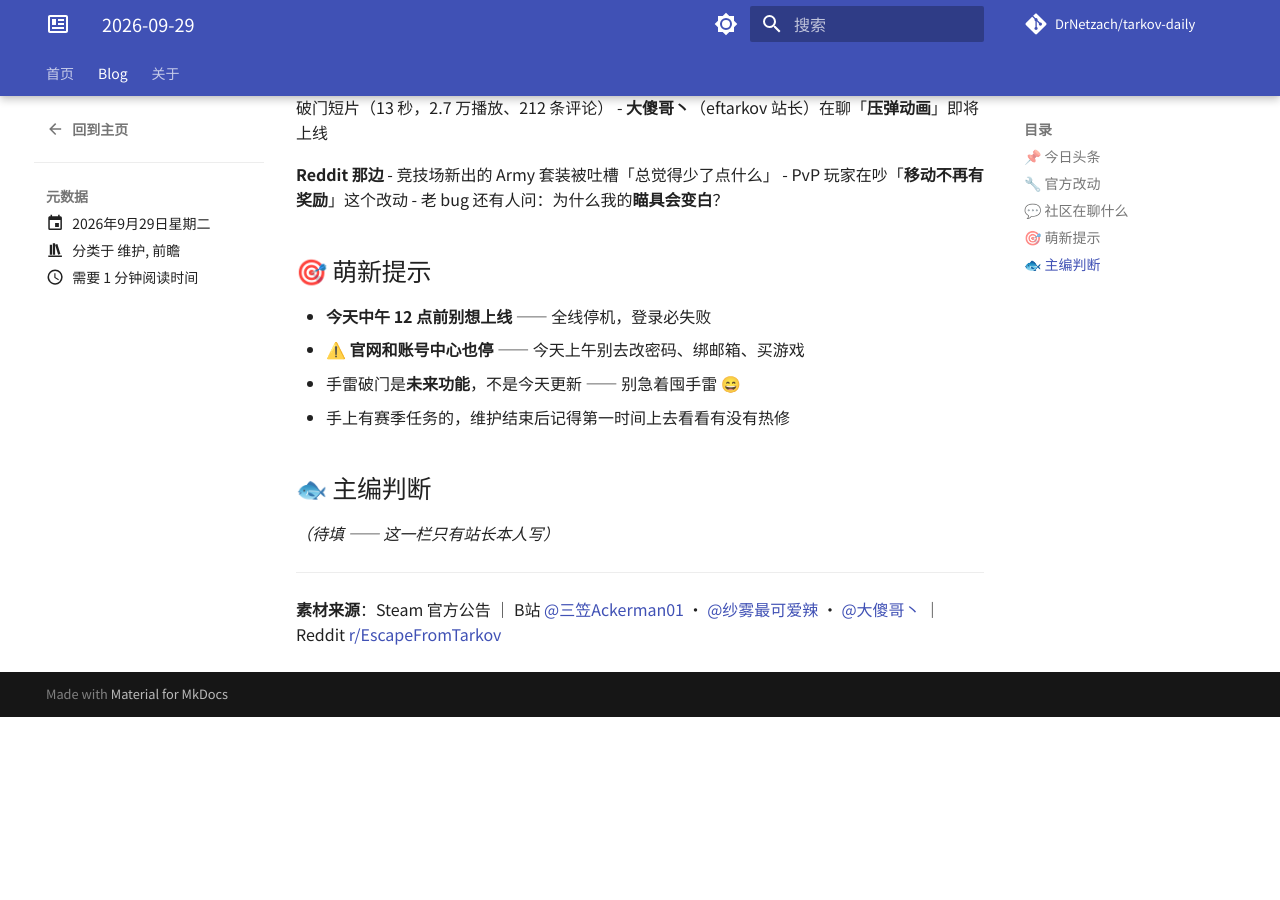
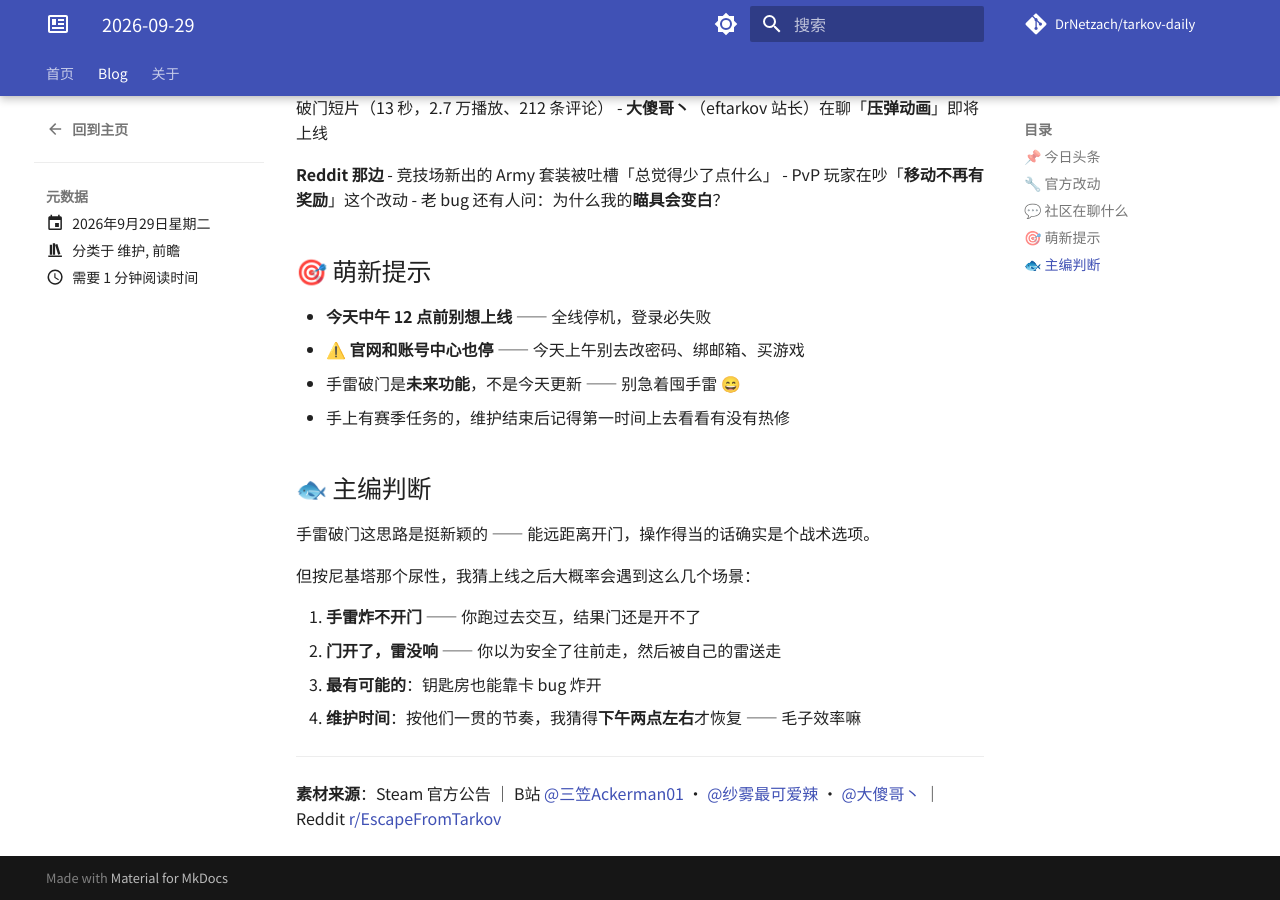
Before and after one commit to DrNetzach/tarkov-daily, an MkDocs documentation site: the page built from docs/blog/posts/2026-09-29.md, in a window 1280 px wide and 900 px high, scrolled down 793 px. Built offline with MkDocs 1.6.1 and Material for MkDocs 9.7.7, drawn with Linux system fonts in a browser that asks for light colours; comment, search, counter and statistics services are not loaded; before the commit the page ends 1510 px from its top, so only the background shows below that.

Commit message:
post: add editor note for 2026-09-29

```diff
--- a/docs/blog/posts/2026-09-29.md
+++ b/docs/blog/posts/2026-09-29.md
@@ -49,7 +49,14 @@ tags:
 
 ## 🐟 主编判断
 
-*（待填 —— 这一栏只有站长本人写）*
+手雷破门这思路是挺新颖的 —— 能远距离开门，操作得当的话确实是个战术选项。
+
+但按尼基塔那个尿性，我猜上线之后大概率会遇到这么几个场景：
+
+1. **手雷炸不开门** —— 你跑过去交互，结果门还是开不了
+2. **门开了，雷没响** —— 你以为安全了往前走，然后被自己的雷送走
+3. **最有可能的**：钥匙房也能靠卡 bug 炸开
+4. **维护时间**：按他们一贯的节奏，我猜得**下午两点左右**才恢复 —— 毛子效率嘛
 
 ---
 
```
